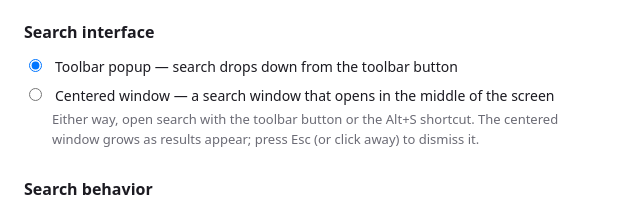
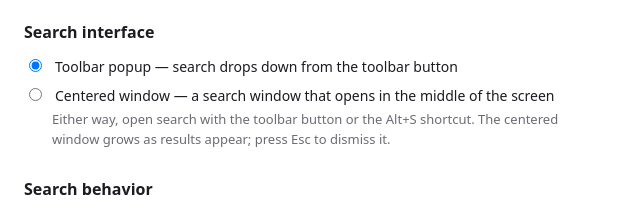
Before and after one commit to seifer7/thunderbird-omnisearch, a browser extension: page options/options.html in a window 1280 px wide. Shown: the top 210 px of the page, 0-640 px from the left. Drawn offline with Linux system fonts and the light colour scheme.

Commit message:
Drop stale "click away" dismissal hint for the centered window
Blur-to-close was removed (GNOME/Wayland fires a blur when you start
dragging the window, which made it vanish mid-move), so the centered
window only dismisses on Esc now. Update the Settings hint to match.

Co-Authored-By: Claude Opus 4.8 <noreply@anthropic.com>

```diff
--- a/options/options.html
+++ b/options/options.html
@@ -71,7 +71,7 @@
     </label>
     <p class="hint indent">
       Either way, open search with the toolbar button or the Alt+S shortcut. The
-      centered window grows as results appear; press Esc (or click away) to dismiss it.
+      centered window grows as results appear; press Esc to dismiss it.
     </p>
 
     <h1>Search behavior</h1>
```
